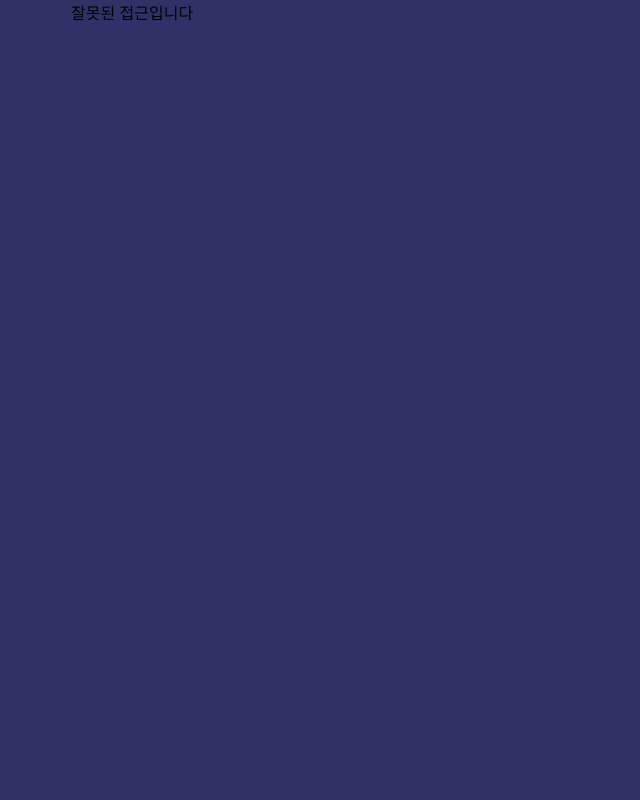
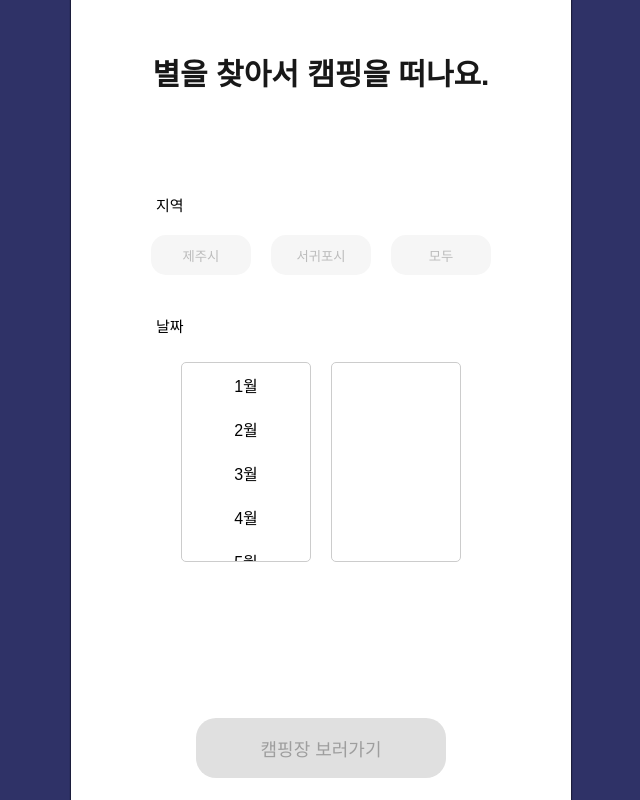
Before and after one commit to liebigbear/bbcamping-FE, a React (Vite) app: page /option in a window 1280 px wide. Shown: the whole page, without its empty margins (319-959 px from the left). Built offline with nearby package versions, Linux system fonts and the light colour scheme.

Commit message:
✨ option

```diff
--- a/package.json
+++ b/package.json
@@ -10,9 +10,11 @@
     "preview": "vite preview"
   },
   "dependencies": {
+    "@mobiscroll/react": "npm:@mobiscroll/react-next-trial@^5.31.2",
     "react": "^18.3.1",
     "react-dom": "^18.3.1",
-    "react-router-dom": "^6.26.0"
+    "react-router-dom": "^6.26.0",
+    "styled-components": "^6.1.12"
   },
   "devDependencies": {
     "@types/react": "^18.3.3",
--- a/src/App.css
+++ b/src/App.css
@@ -7,7 +7,8 @@
 }
 
 .content {
-  width: 500px;
-  height: 100vh;
-  background-color: #2F3267;
+    width: 500px;
+    height: 100vh;
+    background-color: #2F3267;
+    box-shadow: -1px 0 1px rgba(0, 0, 0, 0.4), 1px 0 1px rgba(0, 0, 0, 0.4);
 }
--- a/src/App.jsx
+++ b/src/App.jsx
@@ -3,6 +3,7 @@ import { BrowserRouter as Router, Routes, Route } from "react-router-dom";
 import NotFound from "./pages/NotFound";
 import Splash from "./pages/Splash";
 import Home from "./pages/Home";
+import Option from "./pages/Option";
 import './App.css'
 
 function App() {
@@ -12,8 +13,9 @@ function App() {
         <div className="content">
           <Routes>
             <Route path="/" element={<Splash />} />
+            <Route path="/option" element={<Option />} />
             <Route path="*" element={<NotFound />} />
-            <Route path="/Home" element={<Home />} />
+            <Route path="/home" element={<Home />} />
           </Routes>
         </div>
       </div>
--- /dev/null
+++ b/src/components/Button.jsx
@@ -0,0 +1,70 @@
+// src/components/Buttons.js
+
+export function RegionBtn({ name, onClick, active }) {
+  const commonStyle = {
+    width: '100px',
+    height: '40px',
+    borderRadius: '15px',
+    cursor: 'pointer',
+    transition: 'all 0.3s ease',
+  };
+
+  // 상태에 따른 스타일
+  const style = active
+    ? {
+        background: '#2F3267',
+        color: 'white',
+        border: 'none',
+        fontWeight: 700,
+      }
+    : {
+        background: '#F6F6F6',
+        color: '#BCBCBC',
+        border: 'none',
+        fontWeight: 400,
+      };
+
+  // Object.assign()을 사용하여 스타일 객체 병합
+  return (
+    <button style={{ ...commonStyle, ...style }} onClick={onClick}>
+      {name}
+    </button>
+  );
+}
+
+export function SubmitBtn({ onClick, active }) {
+  const commonStyle = {
+    width: '250px',
+    height: '60px',
+    borderRadius: '20px',
+    cursor: 'pointer',
+    transition: 'all 0.3s ease',
+    fontSize: '18px'
+  };
+
+  // 상태에 따른 스타일
+  const style = active
+    ? {
+        background: '#2F3267',
+        color: 'white',
+        border: 'none',
+        fontWeight: 700,
+      }
+    : {
+        background: '#E0E0E0',
+        color: '#9E9E9E',
+        border: 'none',
+        fontWeight: 400,
+        cursor: 'not-allowed',
+      };
+
+  return (
+    <button
+      style={{ ...commonStyle, ...style }}
+      onClick={onClick}
+      disabled={!active} // active가 false일 경우 비활성화
+    >
+      캠핑장 보러가기
+    </button>
+  );
+}
--- /dev/null
+++ b/src/components/DateSelector.jsx
@@ -0,0 +1,77 @@
+// src/components/DateSelector.js
+import React, { useState, useEffect } from 'react';
+import '../styles/components/DateSelector.css';
+
+const months = [
+  '1월', '2월', '3월', '4월', '5월', '6월',
+  '7월', '8월', '9월', '10월', '11월', '12월'
+];
+
+// 각 월의 일수를 반환하는 함수
+const getDaysInMonth = (month) => {
+  switch (month) {
+    case 2: // February
+      return 29; // 윤년을 고려하지 않음
+    case 4: case 6: case 9: case 11: // April, June, September, November
+      return 30;
+    default:
+      return 31;
+  }
+};
+
+function DateSelector({ onDateSelect }) {
+  const [selectedMonth, setSelectedMonth] = useState(null);
+  const [selectedDay, setSelectedDay] = useState(null);
+  const [days, setDays] = useState([]);
+
+  useEffect(() => {
+    if (selectedMonth !== null) {
+      // 선택된 월에 따라 일수를 계산하여 days 상태를 업데이트
+      const daysInMonth = getDaysInMonth(selectedMonth);
+      setDays(Array.from({ length: daysInMonth }, (_, i) => i + 1));
+
+      // 월이 변경될 때마다 기본적으로 1일을 선택하지 않음
+      setSelectedDay(null);
+    }
+  }, [selectedMonth]);
+
+  // 날짜 선택 핸들러
+  const handleDateSelect = (day) => {
+    setSelectedDay(day);
+    onDateSelect(selectedMonth, day); // 부모 컴포넌트로 선택한 날짜 전달
+  };
+
+  return (
+    <div className="date-picker">
+      <div className="wheel">
+        <ul className="list">
+          {months.map((month, index) => (
+            <li
+              key={month}
+              className={index + 1 === selectedMonth ? 'selected' : ''}
+              onClick={() => setSelectedMonth(index + 1)} // 인덱스에 +1
+            >
+              {month}
+            </li>
+          ))}
+        </ul>
+      </div>
+
+      <div className="wheel">
+        <ul className="list">
+          {days.map(day => (
+            <li
+              key={day}
+              className={day === selectedDay ? 'selected' : ''}
+              onClick={() => handleDateSelect(day)}
+            >
+              {day}
+            </li>
+          ))}
+        </ul>
+      </div>
+    </div>
+  );
+}
+
+export default DateSelector;
--- /dev/null
+++ b/src/pages/Option.jsx
@@ -0,0 +1,59 @@
+// src/pages/Option.js
+
+import React, { useState } from 'react';
+import { RegionBtn, SubmitBtn } from "../components/Button";
+import "../styles/pages/Option.css";
+import DateSelector from '../components/DateSelector';
+import { useNavigate } from 'react-router-dom';
+
+function Option() {
+    // state로 선택된 지역과 날짜를 저장
+    const [selectedRegion, setSelectedRegion] = useState('');
+    const [selectedDate, setSelectedDate] = useState({ month: null, day: null });
+    const nav = useNavigate()
+
+    // 지역 버튼 클릭 핸들러
+    const handleRegionClick = (region) => {
+        setSelectedRegion(region); // 클릭된 지역으로 상태 업데이트
+    };
+
+    // 날짜 선택 핸들러
+    const handleDateSelect = (month, day) => {
+        setSelectedDate({ month, day });
+    };
+
+    // submit 버튼 클릭 핸들러
+    const handleSubmit = () => {
+        if (selectedRegion && selectedDate.month && selectedDate.day) {
+            nav('/home');
+        }
+    };
+
+    // 모든 조건을 충족할 때만 버튼 활성화
+    const isSubmitEnabled = selectedRegion !== '' && selectedDate.month !== null && selectedDate.day !== null;
+
+    return (
+        <div className="Option">
+            <div className="title">별을 찾아서 캠핑을 떠나요.</div>
+            <div className="region-section">
+                <div className="section-title">지역</div>
+                <div className="btn-wrapper">
+                    <RegionBtn name="제주시" onClick={() => handleRegionClick('1')} active={selectedRegion === '1'} />
+                    <RegionBtn name="서귀포시" onClick={() => handleRegionClick('2')} active={selectedRegion === '2'} />
+                    <RegionBtn name="모두" onClick={() => handleRegionClick('all')} active={selectedRegion === 'all'} />
+                </div>
+            </div>
+            <div className="date-section">
+                <div className="section-title">날짜</div>
+                <div className='selector-wrapper'>
+                    <DateSelector onDateSelect={handleDateSelect} />
+                </div>
+            </div>
+            <div className='btn-section'>
+                <SubmitBtn onClick={handleSubmit} active={isSubmitEnabled} />
+            </div>
+        </div>
+    );
+}
+
+export default Option;
--- /dev/null
+++ b/src/styles/components/DateSelector.css
@@ -0,0 +1,53 @@
+/* src/DatePicker.css */
+.date-picker {
+  display: flex;
+  justify-content: center;
+  align-items: center;
+}
+
+.wheel {
+  margin: 0 10px;
+  text-align: center;
+  width: 130px;
+}
+
+.label {
+  font-weight: bold;
+  margin-bottom: 10px;
+}
+
+.list {
+  list-style-type: none;
+  padding: 0;
+  height: 200px;
+  overflow-y: scroll;
+  scrollbar-width: thin;
+  scrollbar-color: #888 #f1f1f1;
+  border: 1px solid #ccc;
+  border-radius: 5px;
+}
+
+.list::-webkit-scrollbar {
+  width: 8px;
+}
+
+.list::-webkit-scrollbar-thumb {
+  background-color: #888;
+  border-radius: 5px;
+}
+
+.list::-webkit-scrollbar-thumb:hover {
+  background: #555;
+}
+
+.list li {
+  padding: 10px 0;
+  cursor: pointer;
+  user-select: none;
+}
+
+.list li.selected {
+  background-color: #2F3267;
+  color: white;
+  border-radius: 5px;
+}
--- /dev/null
+++ b/src/styles/pages/Option.css
@@ -0,0 +1,38 @@
+.Option{
+    background-color: white;
+    width: 100%;
+    height: 100vh;
+}
+
+.title{
+    text-align: center;
+    font-size: 30px;
+    font-weight: 700;
+    padding-top: 50px;
+    padding-bottom: 100px;
+    color: rgb(24, 24, 24);
+}
+
+.section-title{
+    margin-left: 85px;
+    margin-bottom: 10px;
+    font-size: 15px;
+}
+
+.btn-wrapper{
+    height: 60px;
+    margin: 0 50px;
+    display: flex;
+    flex-direction: row;
+    align-items: center;
+    justify-content: center;
+    gap: 20px;
+    margin-bottom: 30px;
+}
+
+.btn-section{
+    display: flex;
+    justify-content: center;
+    align-items: center;
+    margin-top: 140px;
+}
```
Also changed, not shown: 2 other files (tests, documents, lock files or other folders).
